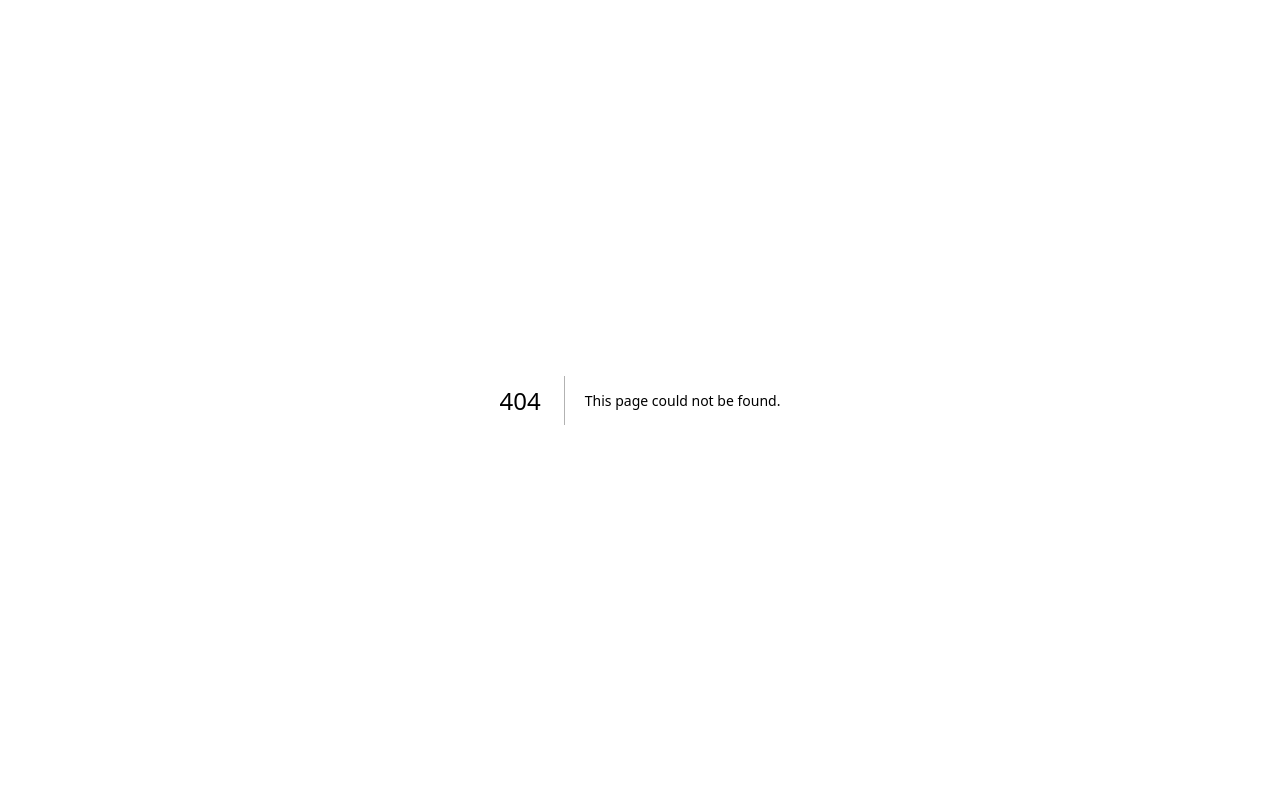
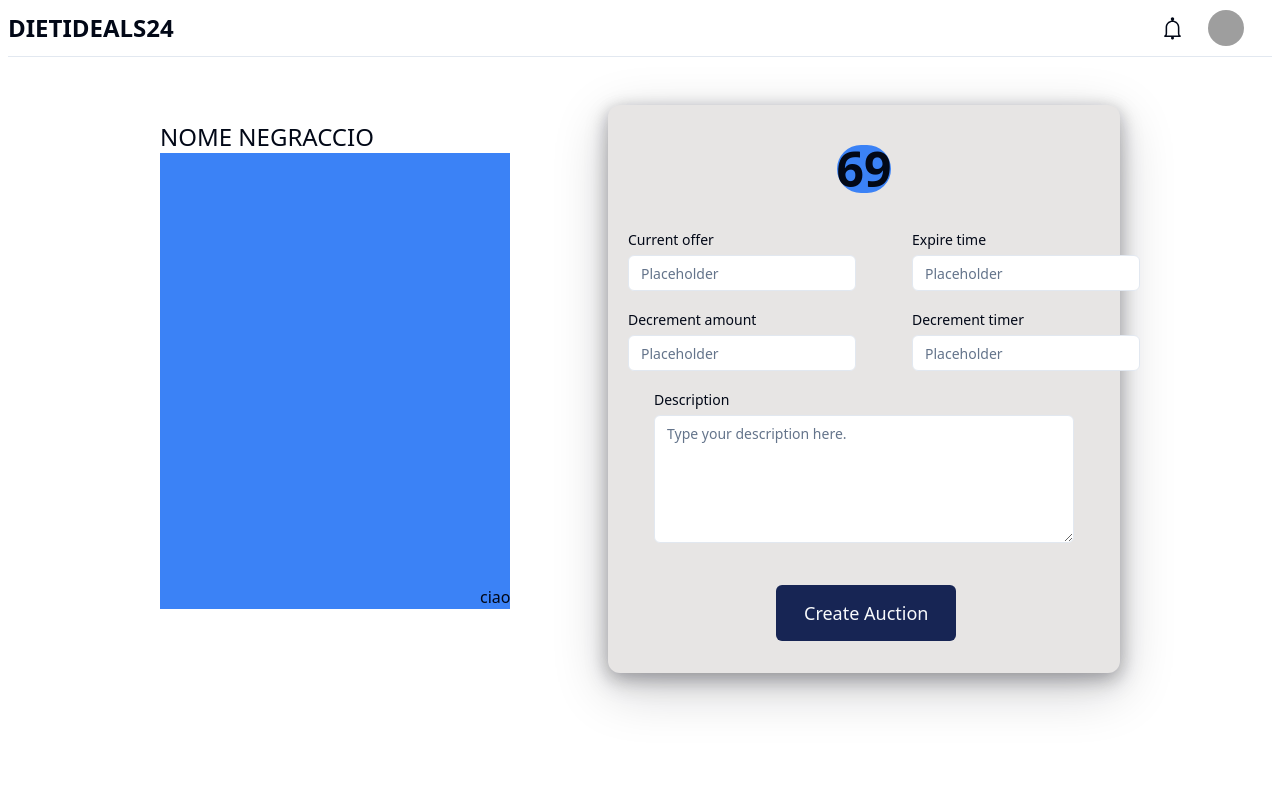
Before and after one commit to Graffioh/dietideals24ucm, a Next.js app: page /offer-details in a window 1280 px wide. Before the commit this address had no page. Shown: the top 800 px of the page. Built offline with nearby package versions, Linux system fonts and the light colour scheme; grey boxes are pictures that could not be loaded.

Commit message:
add offer-details page

```diff
--- /dev/null
+++ b/app/(auction)/offer-details/layout.js
@@ -0,0 +1,21 @@
+import { Inter } from "next/font/google";
+import "../../globals.css";
+import Header from "../../components/header.js";
+import Footer from "../../components/footer.js";
+
+const inter = Inter({ subsets: ["latin"] });
+
+export const metadata = {
+  title: "offer details",
+  description: "offer details page for DietiDeals24UCM",
+};
+
+export default function OfferDetailsLayout({ children}) {
+  return (
+    <div className="relative flex min-h-screen flex-col">
+      <Header headerType={"headerLoggedPartial"} />
+      <main className="flex-1">{children}</main>
+      <Footer/>
+    </div>
+  );
+}
--- /dev/null
+++ b/app/(auction)/offer-details/page.js
@@ -0,0 +1,96 @@
+import facebookIcon from "../../../images/facebook-logo.svg";
+
+import { Input } from "@/components/ui/input";
+import { Label } from "@/components/ui/label";
+import { Textarea } from "@/components/ui/textarea";
+import { Button } from "@/components/ui/button";
+import Image from "next/image";
+
+export default function OfferDetailsPage() {
+  return (
+    <>
+      {/* <Image
+        src={facebookIcon}
+        alt="My SVG"
+        width={23}
+        height={23}
+        className="absolute"
+      />  */}
+      <div className="absolute ml-[10em] mt-14">
+        <div className="flex flex-col">
+          <Label className="flex text-2xl">NOME NEGRACCIO</Label>
+          {/* chiaretta bellissimissima qui va l'immagine, da qua...*/}
+          <div className="bg-blue-500">
+            <button className="mt-[27em] ml-80 ">ciao</button>
+          </div>
+          {/* ...fino a qua */}
+        </div>
+      </div>
+      <div className="flex flex-col max-w-2xl mt-10 ml-auto mr-20">
+        <div className="flex flex-col bg-stone-200 rounded-xl mb-60 ml-20 mr-20 shadow-[0px_4px_16px_rgba(17,17,26,0.2),_0px_8px_24px_rgba(17,17,26,0.2),_0px_16px_56px_rgba(17,17,26,0.2)]">
+          <div className="absolute ml-[10.5em] mt-[30em]">
+            <Button className="p-7 text-lg">Create Auction</Button>
+          </div>
+          <div className="absolute ml-5 mt-[8em]">
+            <Label className="flex mb-2">
+              Current offer<div className="text-red-500"></div>
+            </Label>
+            <Input
+              className="max-w-[20em] h-9 bg-white"
+              type="text"
+              id="current-offer"
+              placeholder="Placeholder"
+            />
+          </div>
+          <div className="absolute ml-[19em] mt-[8em]">
+            <Label className="flex mb-2">
+              Expire time<div className="text-red-500"></div>
+            </Label>
+            <Input
+              className="max-w-[20em] h-9 bg-white"
+              type="text"
+              id="expire-time"
+              placeholder="Placeholder"
+            />
+          </div>
+          <div className="absolute ml-5 mt-[13em]">
+            <Label className="flex mb-2">
+              Decrement amount<div className="text-red-500"></div>
+            </Label>
+            <Input
+              className="max-w-[20em] h-9 bg-white"
+              type="text"
+              id="Decrement-amount"
+              placeholder="Placeholder"
+            />
+          </div>
+          <div className="absolute ml-[19em] mt-[13em]">
+            <Label className="flex mb-2">
+              Decrement timer<div className="text-red-500"></div>
+            </Label>
+            <Input
+              className="max-w-[20em] h-9 bg-white"
+              type="text"
+              id="decrement-timer"
+              placeholder="Placeholder"
+            />
+          </div>
+          <div className="flex justify-center">
+            {/* chiaretta bellissimissima qui va l'avatar, da qua... */}
+            <button className="bg-blue-500 font-bold text-5xl rounded-full mt-10 mb-[10em]">
+              69
+            </button>
+            {/* ...fimo a qua */}
+            <div className="absolute mt-[18em]">
+              <Label className="flex mb-2">Description</Label>
+              <Textarea
+                className="w-screen max-w-[30em] bg-white h-32"
+                placeholder="Type your description here."
+              />
+            </div>
+          </div>
+        </div>
+      </div>
+    </>
+  );
+}
--- a/app/(home)/page.js
+++ b/app/(home)/page.js
@@ -27,6 +27,10 @@ export default function Home() {
         <Link href="/create-account" className="italic">
           Go to create account →
         </Link>
+
+        <Link href="/offer-details" className="italic">
+          Go to offer details →
+        </Link>
       </div>
 
       <div className="flex justify-center font-extrabold text-2xl">
--- a/components/ui/radio-group.jsx
+++ b/components/ui/radio-group.jsx
@@ -7,7 +7,7 @@ import { Circle } from "lucide-react"
 import { cn } from "@/lib/utils"
 
 const RadioGroup = React.forwardRef(({ className, ...props }, ref) => {
-  return (<RadioGroupPrimitive.Root className={cn("grid gap-2", className)} {...props} ref={ref} />);
+  return (<RadioGroupPrimitive.Root className={cn("flex gap-2", className)} {...props} ref={ref} />);
 })
 RadioGroup.displayName = RadioGroupPrimitive.Root.displayName
 
```
Also changed, not shown: 1 other file (tests, documents, lock files or other folders).
